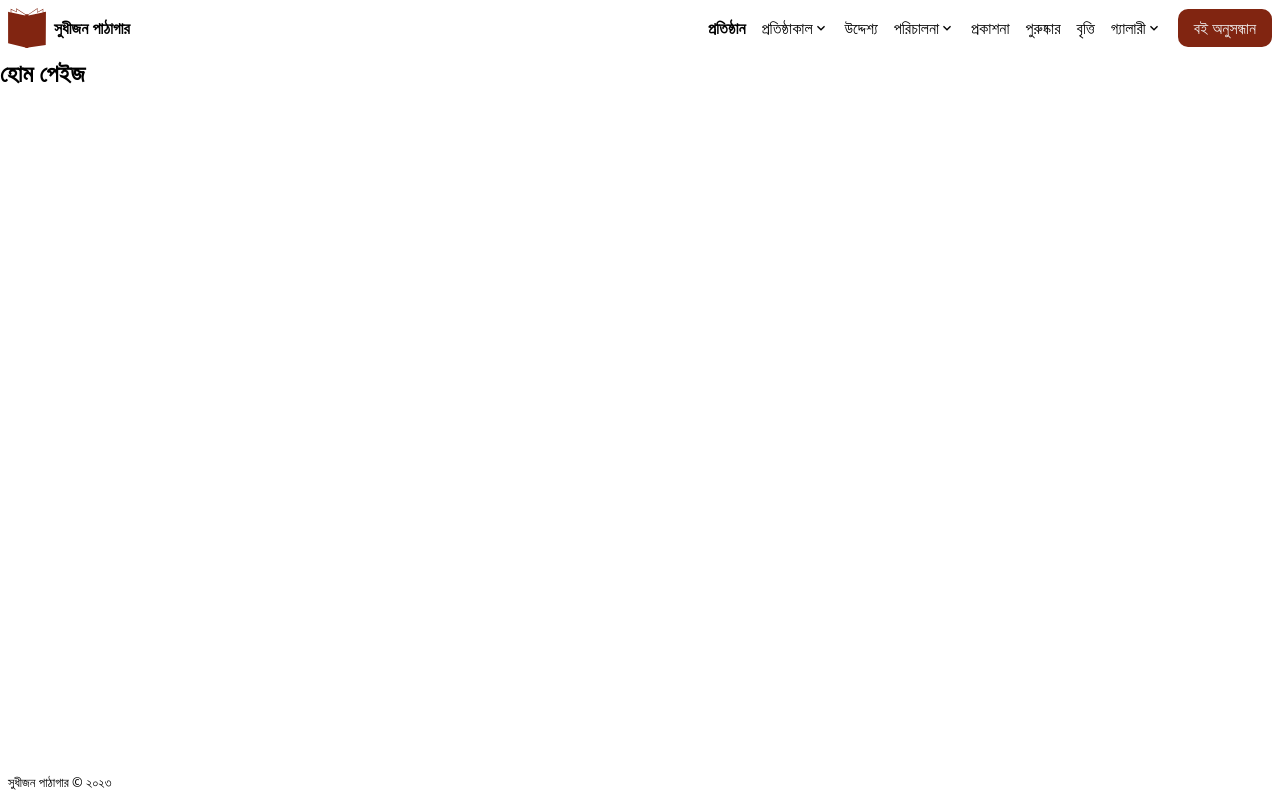
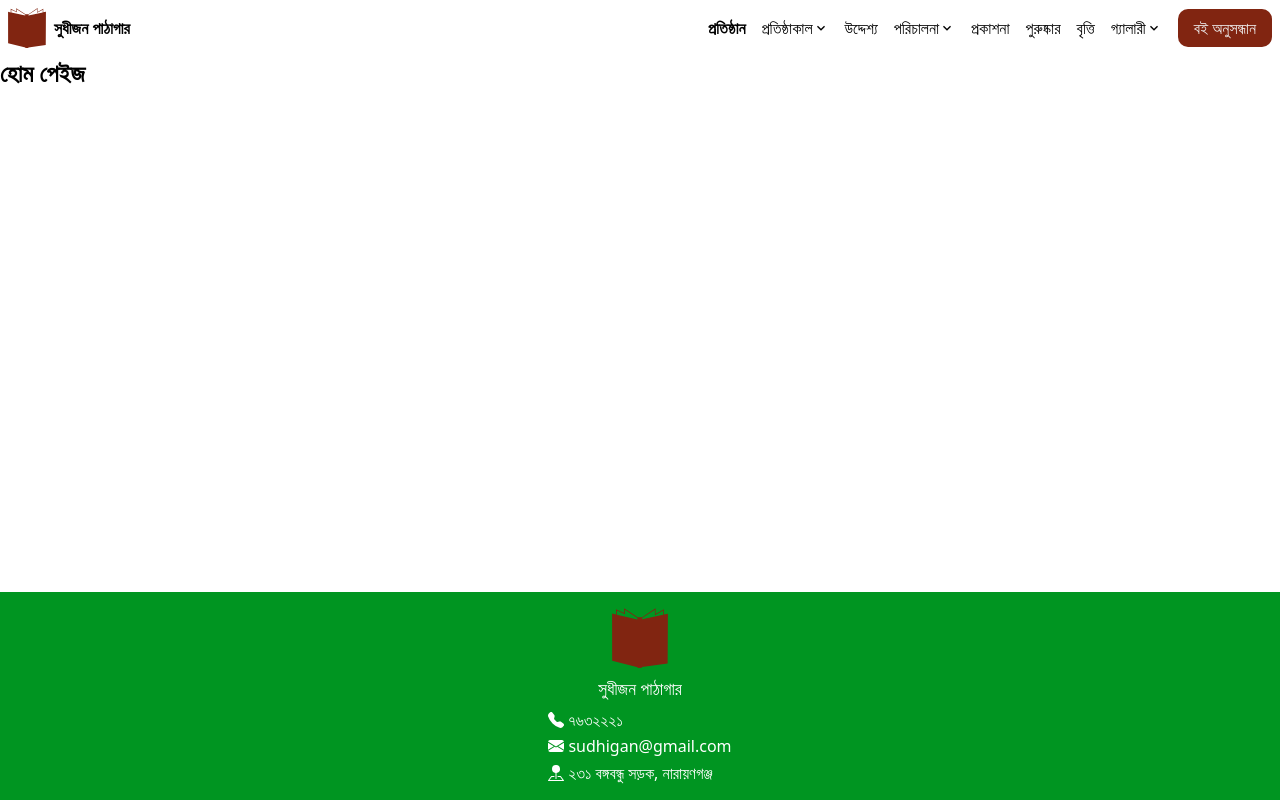
Before and after one commit to Anik7303/pathagar, a React (Vite) app in the folder client/: page / in a window 1280 px wide. Built offline with nearby package versions, Linux system fonts and the light colour scheme.

Commit message:
footer - style first column

```diff
--- a/client/src/components/Dropdown.tsx
+++ b/client/src/components/Dropdown.tsx
@@ -12,10 +12,6 @@ const Text = styled.span`
   display: flex;
   align-items: center;
   cursor: pointer;
-
-  ${Container}:hover & {
-    font-weight: bold;
-  }
 `;
 
 const Content = styled.ul`
--- /dev/null
+++ b/client/src/components/Footer.tsx
@@ -0,0 +1,46 @@
+import styled from "styled-components";
+import logo from "../assets/logo.svg";
+import InfoList from "./InfoList";
+
+const Container = styled.footer`
+  background-color: #009521;
+  color: white;
+  padding: 16px;
+`;
+
+const FirstColumn = styled.section`
+  width: 100%;
+  height: 100%;
+  display: flex;
+  flex-direction: column;
+  justify-content: center;
+  align-items: center;
+  gap: 8px;
+`;
+
+const Image = styled.img`
+  display: block;
+  width: auto;
+  height: 60px;
+`;
+
+const Name = styled.span`
+  display: inline-block;
+  font-family: inherit;
+  font-size: 1.1rem;
+  color: inherit;
+`;
+
+function Footer() {
+  return (
+    <Container>
+      <FirstColumn>
+        <Image src={logo} alt="সুধীজন পাঠাগার লোগো" />
+        <Name>সুধীজন পাঠাগার</Name>
+        <InfoList />
+      </FirstColumn>
+    </Container>
+  );
+}
+
+export default Footer;
--- /dev/null
+++ b/client/src/components/InfoList.tsx
@@ -0,0 +1,55 @@
+import { BsEnvelopeFill, BsPinMapFill, BsTelephoneFill } from "react-icons/bs";
+import styled from "styled-components";
+
+const Container = styled.ul`
+  list-style: none;
+  display: flex;
+  flex-direction: column;
+  gap: 4px;
+`;
+
+const Item = styled.li`
+  display: flex;
+  align-items: center;
+  flex-wrap: no-wrap;
+  gap: 4px;
+`;
+
+const Info = styled.span`
+  text-align: justify;
+  color: inherit;
+  font-family: inherit;
+  font-size: 1rem;
+`;
+
+const Link = styled.a`
+  color: inherit;
+  font-family: inherit;
+  font-size: inherit;
+  text-align: justify;
+  text-decoration: none;
+  white-space: normal;
+`;
+
+const InfoList = () => (
+  <Container>
+    <Item>
+      <BsTelephoneFill />
+      <Info>
+        <Link href="tel:027632221">৭৬৩২২২১</Link>
+      </Info>
+    </Item>
+    <Item>
+      <BsEnvelopeFill />
+      <Info>
+        <Link href="mailto:sudhigan@gmail.com">sudhigan@gmail.com</Link>
+      </Info>
+    </Item>
+    <Item>
+      <BsPinMapFill />
+      <Info>২৩১ বঙ্গবন্ধু সড়ক, নারায়ণগঞ্জ</Info>
+    </Item>
+  </Container>
+);
+
+export default InfoList;
--- a/client/src/components/Layout.tsx
+++ b/client/src/components/Layout.tsx
@@ -1,6 +1,7 @@
 import { PropsWithChildren } from "react";
 import styled from "styled-components";
 import Header from "./Header";
+import Footer from "./Footer";
 
 const Container = styled.div`
   width: 100%;
@@ -15,18 +16,12 @@ const Content = styled.main`
   flex: 1;
 `;
 
-const Footer = styled.footer`
-  grid-area: footer;
-  padding: 8px;
-  font-size: 0.8rem;
-`;
-
 function Layout({ children }: PropsWithChildren) {
   return (
     <Container>
       <Header />
       <Content>{children}</Content>
-      <Footer>সুধীজন পাঠাগার &copy; ২০২৩</Footer>
+      <Footer />
     </Container>
   );
 }
--- a/client/src/components/PermanentLink.tsx
+++ b/client/src/components/PermanentLink.tsx
@@ -11,7 +11,7 @@ function ParmanentLink({
   target = "_blank",
 }: PropsWithChildren<Props>) {
   return (
-    <a href={to} target={target}>
+    <a href={to} target={target} rel="noopener noreferrer">
       {children}
     </a>
   );
```
